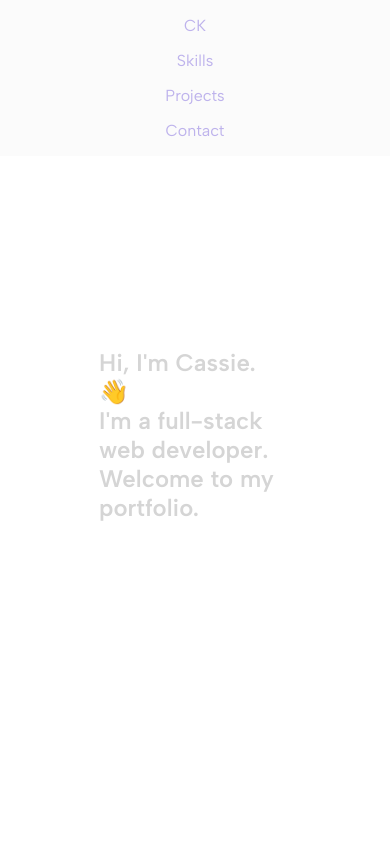
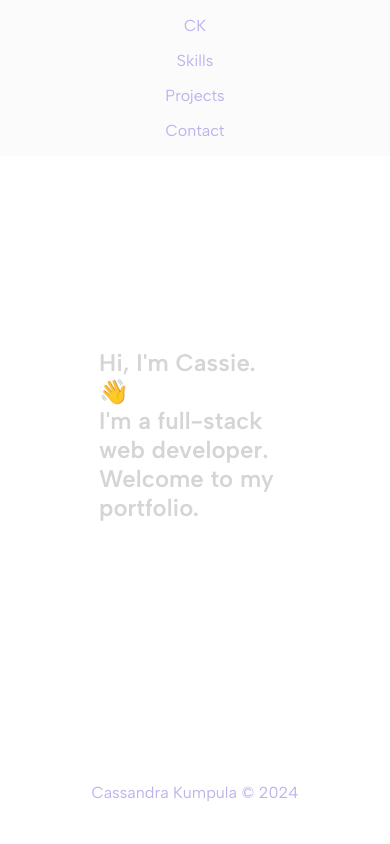
Before and after one commit to cassiek/portfolio, a React (Vite) app: page / in a window 390 px wide. Shown: the top 844 px of the page. Built offline with nearby package versions, Linux system fonts and the light colour scheme.

Commit message:
adjust height of mobile LandingPage

```diff
--- a/src/pages/LandingPage/LandingPage.scss
+++ b/src/pages/LandingPage/LandingPage.scss
@@ -2,7 +2,7 @@
 @use "../../styles/partials/variables" as *;
 
 .landing-page {
-    height: 74vh;
+    height: 49.59vh;
     @include tablet {
         height: 87vh;
     }
```
